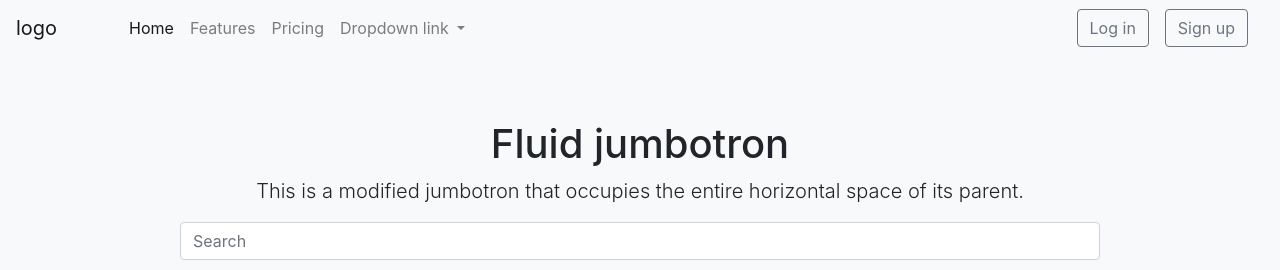
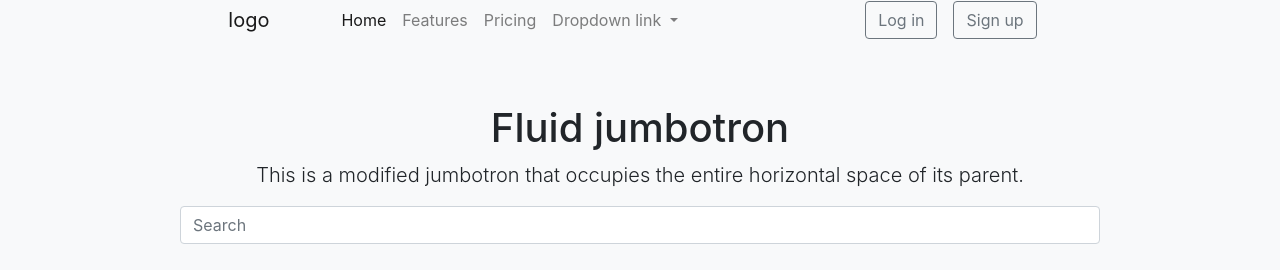
Before and after one commit to LilyChing/Food-Delivery, a plain HTML site: page freepik_outline.html in a window 1280 px wide. Shown: the top 270 px of the page. Drawn offline with nearby package versions, Linux system fonts and the light colour scheme.

Commit message:
update nav bar to fit the xl size

```diff
--- a/freepik_outline.html
+++ b/freepik_outline.html
@@ -27,15 +27,20 @@
 		}
 	</style>
 	<!-- End of CSS -->
+
+</head>
+<body>
 <!-- Start of Nav bar -->
-	<nav class="navbar navbar-expand-lg navbar-light bg-light justify-content-between">
+<div class="bg-light">
+<div class="container-fluid col-12 col-xl-8">
+	<nav class="navbar navbar-expand-lg navbar-light bg-light justify-content-between p-0">
 	  <button class="navbar-toggler" type="button" data-toggle="collapse" data-target="#navbarNavDropdown" aria-controls="navbarNavDropdown" aria-expanded="false" aria-label="Toggle navigation">
 	    <span class="navbar-toggler-icon"></span>
 	  </button>
 	  <a class="navbar-brand" href="#">logo</a>
-	  <form class="form-inline order-lg-last order-0">
+	  <form class="form-inline order-lg-last order-0 col-auto">
       	<button class="btn btn-outline-secondary mr-3" type="button">Log in</button>
-      	<button class="btn btn-outline-secondary mr-3" type="button">Sign up</button>
+      	<button class="btn btn-outline-secondary " type="button">Sign up</button>
   	  </form>
 	<div class="collapse navbar-collapse" id="navbarNavDropdown">
 		<ul class="navbar-nav pl-5">
@@ -59,9 +64,9 @@
 		</div>
 	</div>
 	</nav>
+</div>
+</div>
 <!-- End of Nav bar -->
-</head>
-<body>
 <!-- Start of jumbotron -->
 <div class="jumbotron jumbotron-fluid bg-light text-center">
   <div class="container">
```
Lines whose indentation alone changed are shown as unchanged.
